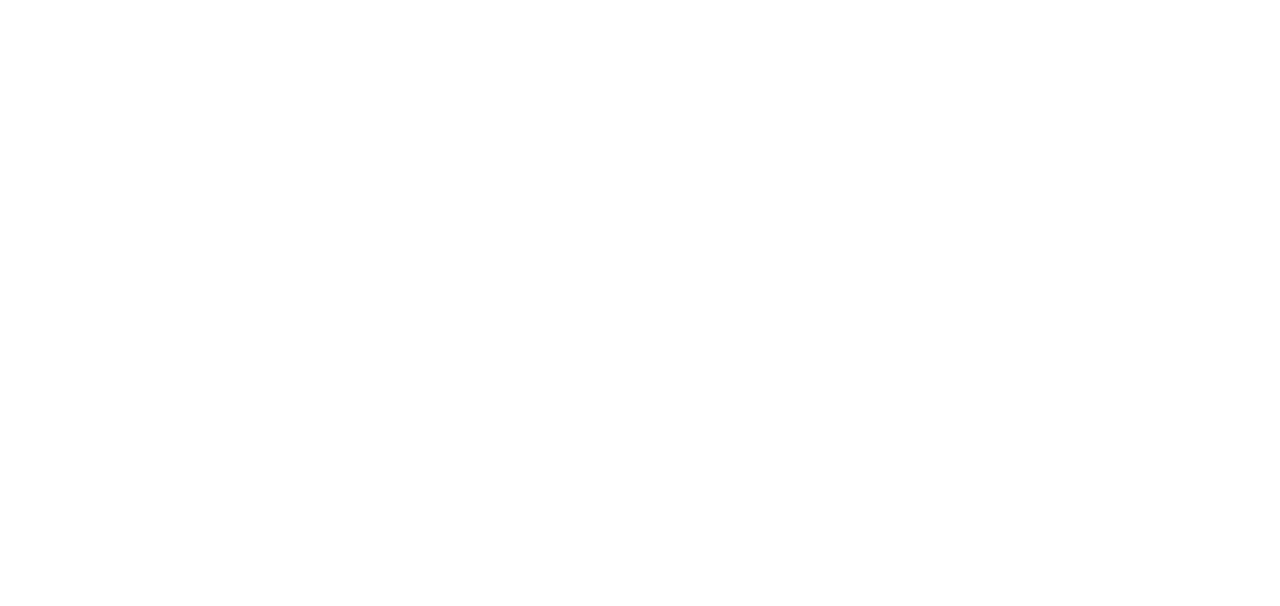
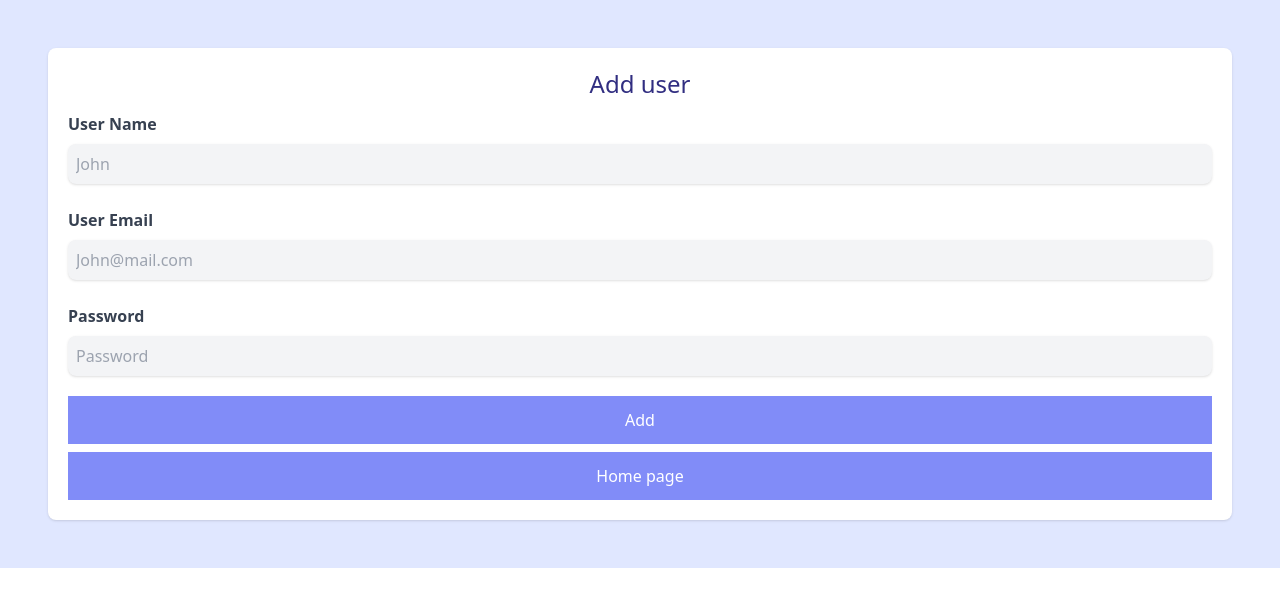
Before and after one commit to anhemcb1234/vue-config, a Vue app: page /add-user in a window 1280 px wide. Shown: the top 606 px of the page. Built offline with nearby package versions, Linux system fonts and the light colour scheme.

Commit message:
Add Adduser page and DeatilUser page

```diff
--- a/public/index.html
+++ b/public/index.html
@@ -5,8 +5,8 @@
     <meta http-equiv="X-UA-Compatible" content="IE=edge">
     <meta name="viewport" content="width=device-width,initial-scale=1.0">
     <link rel="icon" href="<%= BASE_URL %>favicon.ico">
-    <title><%= htmlWebpackPlugin.options.title %></title>
-      <link rel="stylesheet" href="https://cdnjs.cloudflare.com/ajax/libs/font-awesome/6.1.1/css/all.min.css" integrity="sha512-KfkfwYDsLkIlwQp6LFnl8zNdLGxu9YAA1QvwINks4PhcElQSvqcyVLLD9aMhXd13uQjoXtEKNosOWaZqXgel0g==" crossorigin="anonymous" referrerpolicy="no-referrer" />
+    <title>Hackathon5 Admin</title>
+    <link rel="stylesheet" href="https://cdnjs.cloudflare.com/ajax/libs/font-awesome/6.1.1/css/all.min.css" integrity="sha512-KfkfwYDsLkIlwQp6LFnl8zNdLGxu9YAA1QvwINks4PhcElQSvqcyVLLD9aMhXd13uQjoXtEKNosOWaZqXgel0g==" crossorigin="anonymous" referrerpolicy="no-referrer" />
   </head>
   <body>
     <noscript>
--- a/src/components/NavBar.vue
+++ b/src/components/NavBar.vue
@@ -14,7 +14,16 @@
             </svg>
         </button>
         <div class="hidden w-full md:block md:w-auto" id="mobile-menu">
-            <button @click="handlerLogOut()" class="block py-2 pr-4 pl-3 text-gray-700 hover:bg-gray-50 md:hover:bg-transparent md:border-0 md:hover:text-blue-700 md:p-0 dark:text-gray-400 md:dark:hover:text-white dark:hover:bg-gray-700 dark:hover:text-white md:dark:hover:bg-transparent">Log Out</button>
+            <ul class="flex flex-col mt-4 md:flex-row md:space-x-8 md:mt-0 md:text-sm md:font-medium">
+                <li>
+                    <router-link to='add-user'>
+                        <button class="block py-2 pr-4 pl-3 text-gray-700 hover:bg-gray-50 md:hover:bg-transparent md:border-0 md:hover:text-blue-700 md:p-0 dark:text-gray-400 md:dark:hover:text-white dark:hover:bg-gray-700 dark:hover:text-white md:dark:hover:bg-transparent">Add user</button>
+                    </router-link>
+                </li>
+                <li>
+                    <button @click="handlerLogOut()" class="block py-2 pr-4 pl-3 text-gray-700 hover:bg-gray-50 md:hover:bg-transparent md:border-0 md:hover:text-blue-700 md:p-0 dark:text-gray-400 md:dark:hover:text-white dark:hover:bg-gray-700 dark:hover:text-white md:dark:hover:bg-transparent">Log Out</button>
+                </li>
+            </ul>
         </div>
     </div>
 </nav>
--- /dev/null
+++ b/src/page/AddUser.vue
@@ -0,0 +1,39 @@
+<template>
+<!-- component -->
+<div class="md:p-12 bg-indigo-100 flex flex-row flex-wrap">
+    <form class="md:w-1/2-screen m-0 p-5 bg-white w-full tw-h-full shadow md:rounded-lg">
+
+        <div class="text-2xl text-indigo-900 text-center">Add user</div>
+
+        <div class="flex-col flex py-3">
+            <label class="pb-2 text-gray-700 font-semibold">User Name</label>
+            <input type="text" class="p-2 shadow rounded-lg bg-gray-100 outline-none focus:bg-gray-200" placeholder="John">
+        </div>
+
+        <div class="flex-col flex py-3">
+            <label class="pb-2 text-gray-700 font-semibold">User Email</label>
+            <input type="text" class="p-2 shadow rounded-lg bg-gray-100 outline-none focus:bg-gray-200" placeholder="John@mail.com">
+        </div>
+        <div class="flex-col flex py-3">
+            <label class="pb-2 text-gray-700 font-semibold">Password</label>
+            <input type="text" class="p-2 shadow rounded-lg bg-gray-100 outline-none focus:bg-gray-200" placeholder="Password">
+        </div>
+        <div class="mt-2">
+            <button class="p-3 bg-indigo-400 text-white w-full hover:bg-indigo-300">Add</button>
+            <router-link to="/home">
+                <button class="p-3 mt-2 bg-indigo-400 text-white w-full hover:bg-indigo-300">Home page</button>
+            </router-link>
+        </div>
+    </form>
+</div>
+</template>
+
+<script>
+export default {
+
+}
+</script>
+
+<style>
+
+</style>
--- /dev/null
+++ b/src/page/DeatilUser.vue
@@ -0,0 +1,49 @@
+<template>
+<div class="flex items-center justify-center mt-10">
+    <div class="max-w-sm  bg-white shadow-lg rounded-lg overflow-hidden my-4">
+        <img class="w-full h-56 object-cover object-center" src="https://images.unsplash.com/photo-1517841905240-472988babdf9?ixlib=rb-1.2.1&ixid=eyJhcHBfaWQiOjEyMDd9&auto=format&fit=crop&w=334&q=80" alt="avatar">
+
+        <div class="py-4 px-6">
+            <h1 class="text-2xl font-semibold text-gray-800">Patterson johnson</h1>
+            <p class="py-2 text-lg text-gray-700">Full Stack maker & UI / UX Designer , love hip hop music Author of Building UI.</p>
+            <div class="flex items-center mt-4 text-gray-700">
+                <svg class="h-6 w-6 fill-current" viewBox="0 0 512 512">
+                    <path d="M239.208 343.937c-17.78 10.103-38.342 15.876-60.255 15.876-21.909 0-42.467-5.771-60.246-15.87C71.544 358.331 42.643 406 32 448h293.912c-10.639-42-39.537-89.683-86.704-104.063zM178.953 120.035c-58.479 0-105.886 47.394-105.886 105.858 0 58.464 47.407 105.857 105.886 105.857s105.886-47.394 105.886-105.857c0-58.464-47.408-105.858-105.886-105.858zm0 186.488c-33.671 0-62.445-22.513-73.997-50.523H252.95c-11.554 28.011-40.326 50.523-73.997 50.523z" />
+                    <g>
+                        <path d="M322.602 384H480c-10.638-42-39.537-81.691-86.703-96.072-17.781 10.104-38.343 15.873-60.256 15.873-14.823 0-29.024-2.654-42.168-7.49-7.445 12.47-16.927 25.592-27.974 34.906C289.245 341.354 309.146 364 322.602 384zM306.545 200h100.493c-11.554 28-40.327 50.293-73.997 50.293-8.875 0-17.404-1.692-25.375-4.51a128.411 128.411 0 0 1-6.52 25.118c10.066 3.174 20.779 4.862 31.895 4.862 58.479 0 105.886-47.41 105.886-105.872 0-58.465-47.407-105.866-105.886-105.866-37.49 0-70.427 19.703-89.243 49.09C275.607 131.383 298.961 163 306.545 200z" />
+                    </g>
+                </svg>
+                <h1 class="px-2 text-sm">MerakiTeam</h1>
+            </div>
+            <div class="flex items-center mt-4 text-gray-700">
+                <svg class="h-6 w-6 fill-current" viewBox="0 0 512 512">
+                    <path d="M256 32c-88.004 0-160 70.557-160 156.801C96 306.4 256 480 256 480s160-173.6 160-291.199C416 102.557 344.004 32 256 32zm0 212.801c-31.996 0-57.144-24.645-57.144-56 0-31.357 25.147-56 57.144-56s57.144 24.643 57.144 56c0 31.355-25.148 56-57.144 56z" />
+                </svg>
+                <h1 class="px-2 text-sm">California</h1>
+            </div>
+            <div class="flex items-center mt-4 text-gray-700">
+                <svg class="h-6 w-6 fill-current" viewBox="0 0 512 512">
+                    <path d="M437.332 80H74.668C51.199 80 32 99.198 32 122.667v266.666C32 412.802 51.199 432 74.668 432h362.664C460.801 432 480 412.802 480 389.333V122.667C480 99.198 460.801 80 437.332 80zM432 170.667L256 288 80 170.667V128l176 117.333L432 128v42.667z" />
+                </svg>
+                <h1 class="px-2 text-sm">patterson@example.com</h1>
+            </div>
+            <div class="mt-2">
+                <router-link to="home">
+                    <button class="bg-transparent hover:bg-blue-500 text-blue-700 font-semibold hover:text-white py-2 px-4 border border-blue-500 hover:border-transparent rounded" type="button">Home page</button>
+                </router-link>
+            </div>
+        </div>
+    </div>
+
+</div>
+</template>
+
+<script>
+export default {
+
+}
+</script>
+
+<style>
+
+</style>
--- a/src/page/HomePageAdmin.vue
+++ b/src/page/HomePageAdmin.vue
@@ -12,7 +12,9 @@
                     <p class="text-muted font-size-sm">Bay Area, San Francisco, CA</p>
                 </div>
                 <div class="card-footer flex justify-between mt-1">
-                    <button class="bg-transparent hover:bg-blue-500 text-blue-700 font-semibold hover:text-white py-2 px-4 border border-blue-500 hover:border-transparent rounded" type="button"><i class="material-icons">add</i>Follow</button>
+                    <router-link :to="{name:'user',query:{id:1}}">
+                        <button class="bg-transparent hover:bg-blue-500 text-blue-700 font-semibold hover:text-white py-2 px-4 border border-blue-500 hover:border-transparent rounded" type="button"><i class="material-icons">add</i>Follow</button>
+                    </router-link>
                     <button class="bg-transparent hover:bg-blue-500 text-blue-700 font-semibold hover:text-white py-2 px-4 border border-blue-500 hover:border-transparent rounded" type="button"><svg xmlns="http://www.w3.org/2000/svg" width="24" height="24" viewBox="0 0 24 24" fill="none" stroke="currentColor" stroke-width="2" stroke-linecap="round" stroke-linejoin="round" class="feather feather-message-circle">
                             <path d="M21 11.5a8.38 8.38 0 0 1-.9 3.8 8.5 8.5 0 0 1-7.6 4.7 8.38 8.38 0 0 1-3.8-.9L3 21l1.9-5.7a8.38 8.38 0 0 1-.9-3.8 8.5 8.5 0 0 1 4.7-7.6 8.38 8.38 0 0 1 3.8-.9h.5a8.48 8.48 0 0 1 8 8v.5z"></path>
                         </svg></button>
--- a/src/routes/index.js
+++ b/src/routes/index.js
@@ -13,6 +13,16 @@ export const router = new VueRouter({
             name:'login',
             component:()=>import('../page/LoginAdmin.vue'),
         },
+        {
+            path:'/user',
+            name:'user',
+            component:()=>import('../page/DeatilUser.vue'),
+        },
+        {
+            path:'/add-user',
+            name:'add-user',
+            component:()=>import('../page/AddUser.vue'),
+        }
 
     ],
     mode: "history"
```
